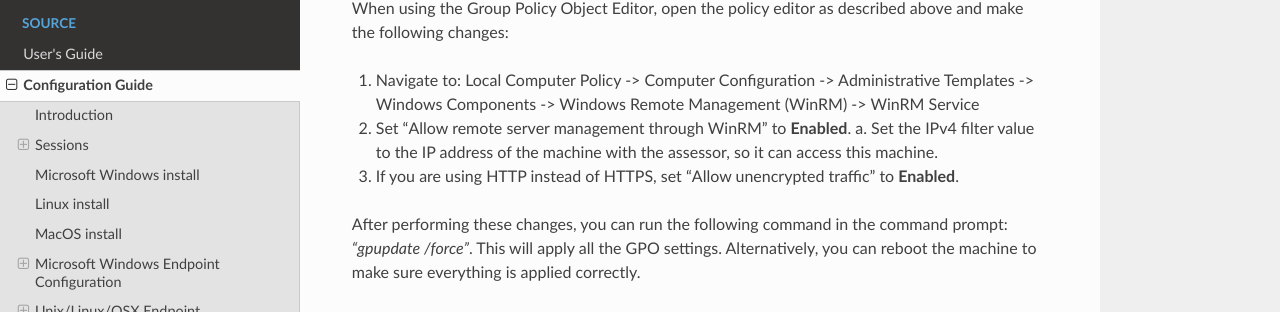
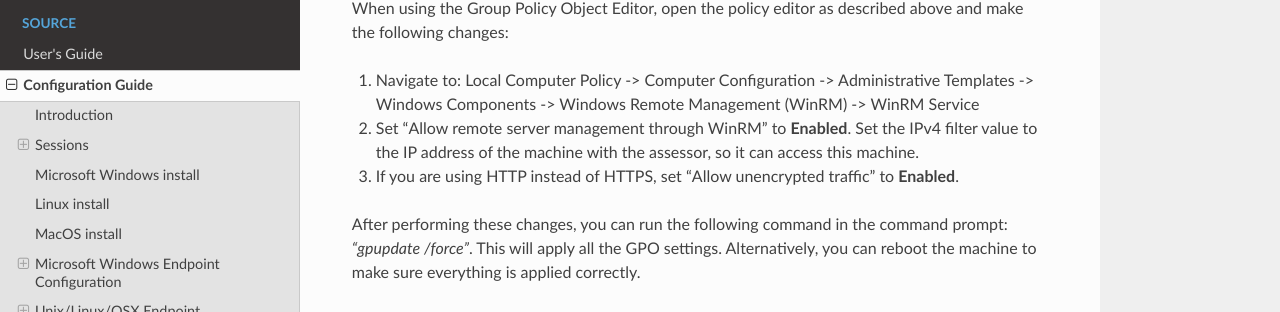
Before and after one commit to CISecurity/CCPA-Docs, an MkDocs documentation site: the page built from docs/Configuration Guide.md, in a window 1280 px wide and 900 px high, scrolled down 8111 px. Shown: the part 139-451 px from the top of the window. Built offline with MkDocs 1.6.1, drawn with Linux system fonts in a browser that asks for light colours; nearby versions of some CDN libraries.

Commit message:
CCPRO-4537: Updated GPO instructions per feedback from Daniel.

```diff
--- a/docs/Configuration Guide.md
+++ b/docs/Configuration Guide.md
@@ -238,8 +238,7 @@ Alternatively, you can add the local Group Policy Object Editor to the Microsoft
 When using the Group Policy Object Editor, open the policy editor as described above and make the following changes:
 
 1. Navigate to: Local Computer Policy -> Computer Configuration -> Administrative Templates -> Windows Components -> Windows Remote Management (WinRM) -> WinRM Service
-2.	Set “Allow remote server management through WinRM” to **Enabled**.
-a.	Set the IPv4 filter value to the IP address of the machine with the assessor, so it can access this machine.
+2.	Set “Allow remote server management through WinRM” to **Enabled**.  Set the IPv4 filter value to the IP address of the machine with the assessor, so it can access this machine.
 3.	If you are using HTTP instead of HTTPS, set “Allow unencrypted traffic” to **Enabled**.
 
 After performing these changes, you can run the following command in the command prompt: *“gpupdate /force”*.  This will apply all the GPO settings.  Alternatively, you can reboot the machine to make sure everything is applied correctly.
```
